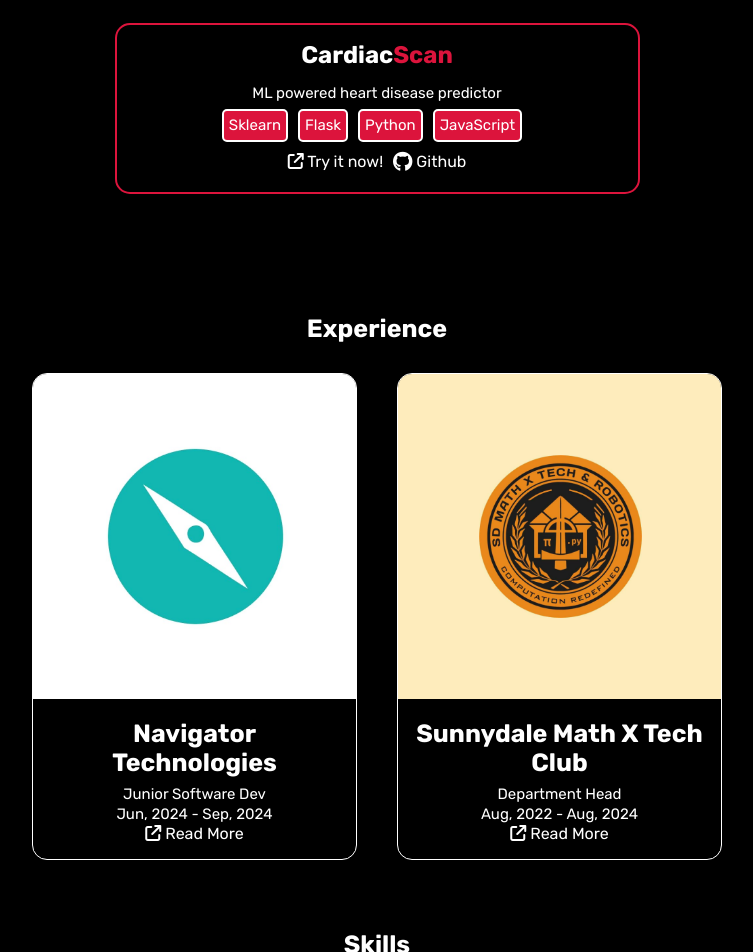
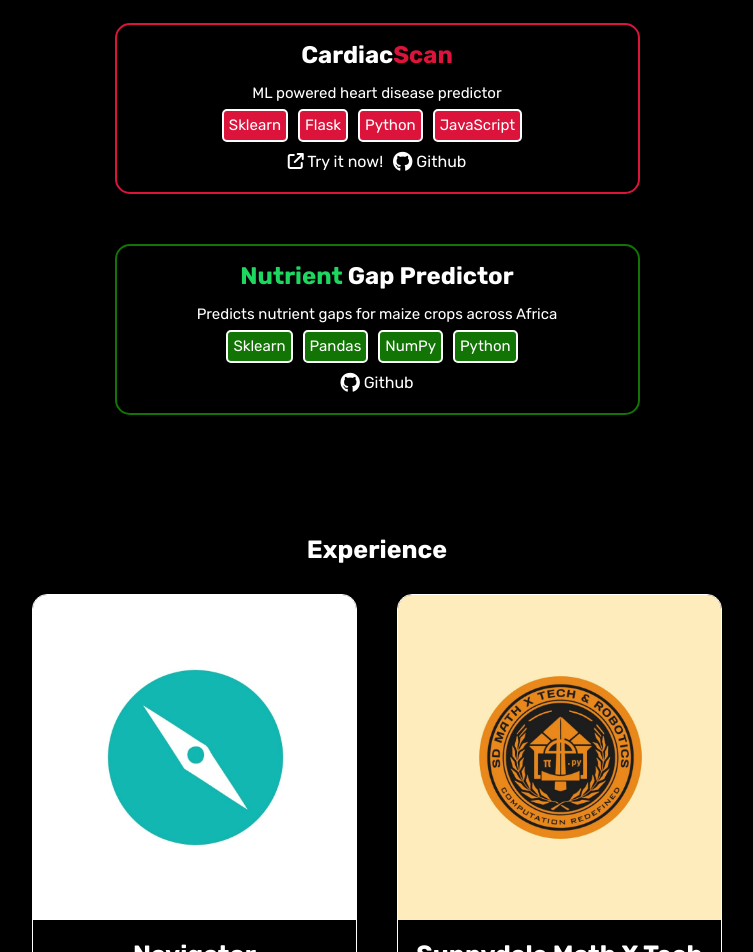
Before and after one commit to faiiyad/faiiyad.github.io, a plain HTML site: page index.html in a window 1280 px wide. Shown: the part 999-1951 px from the top of the page, without its empty margins (263-1016 px from the left). Drawn offline with Linux system fonts and the light colour scheme.

Commit message:
updated projects section

```diff
--- a/index.html
+++ b/index.html
@@ -79,22 +79,51 @@
                         <h2>Cardiac<span style="color: crimson;">Scan</span></h2>
                         <p>ML powered heart disease predictor</p>
                         <div class="tools">
-                            <div class="tool">
+                            <div class="tool-cs">
                                 <p>Sklearn</p>
                             </div>
-                            <div class="tool">
+                            <div class="tool-cs">
                                 <p>Flask</p>
                             </div>
-                            <div class="tool">
+                            <div class="tool-cs">
                                 <p>Python</p>
                             </div>
-                            <div class="tool">
+                            <div class="tool-cs">
                                 <p>JavaScript</p>
                             </div>
                         </div>
                         <div class="proj-links">
                             <a href="https://cardiacscan.onrender.com/" target="_blank" rel="noopener noreferrer"><i class="fa-solid fa-arrow-up-right-from-square" style="color: white;"></i> <span class="text">Try it now!</span></a>
                             <span style="width: 10px;"></span>
+                            <a href="https://github.com/faiiyad/CardiacScan" target="_blank" rel="noopener noreferrer"><i class="fa-brands fa-github fa-lg" style="color: #ffffff;"></i> <span class="text">Github</span></a>
+                        </div>
+
+                    </div>
+
+
+                </div>
+            </div>
+
+            <div class="proj-container">
+                <div class="project" style="border:2px solid rgb(17, 116, 4);">
+                    <div class="proj-content">
+                        <h2><span style="color: #1ED760;">Nutrient </span>Gap Predictor</h2>
+                        <p>Predicts nutrient gaps for maize crops across Africa</p>
+                        <div class="tools">
+                            <div class="tool-ngp">
+                                <p>Sklearn</p>
+                            </div>
+                            <div class="tool-ngp">
+                                <p>Pandas</p>
+                            </div>
+                            <div class="tool-ngp">
+                                <p>NumPy</p>
+                            </div>
+                            <div class="tool-ngp">
+                                <p>Python</p>
+                            </div>
+                        </div>
+                        <div class="proj-links">
                             <a href="https://github.com/faiiyad/CardiacScan" target="_blank" rel="noopener noreferrer"><i class="fa-brands fa-github fa-lg" style="color: #ffffff;"></i> <span class="text">Github</span></a>
                         </div>
 
--- a/style.css
+++ b/style.css
@@ -189,7 +189,7 @@
 
 
 .project a:hover {
-    color: crimson;
+    color: lightskyblue;
     text-decoration: underline;
     text-decoration-color: white;
 }
@@ -222,7 +222,7 @@
     flex-direction: row;
 }
 
-.tool{
+.tool-cs{
     border: 2px solid white;
     border-radius: 5px;
     margin-left: 0px;
@@ -234,10 +234,29 @@
     color: white;
 }
 
-.tool:hover{
+.tool-cs:hover{
     background-color: white;
     color: black;
     border: 2px solid crimson;
+    transition: 0.9s;
+}
+
+.tool-ngp{
+    border: 2px solid white;
+    border-radius: 5px;
+    margin-left: 0px;
+    margin-right: 10px;
+    margin-top: 5px;
+    margin-bottom: 5px;
+    padding: 5px;
+    background-color: rgb(17, 116, 4);
+    color: white;
+}
+
+.tool-ngp:hover{
+    background-color: white;
+    color: black;
+    border: 2px solid rgb(17, 116, 4);
     transition: 0.9s;
 }
 
```
